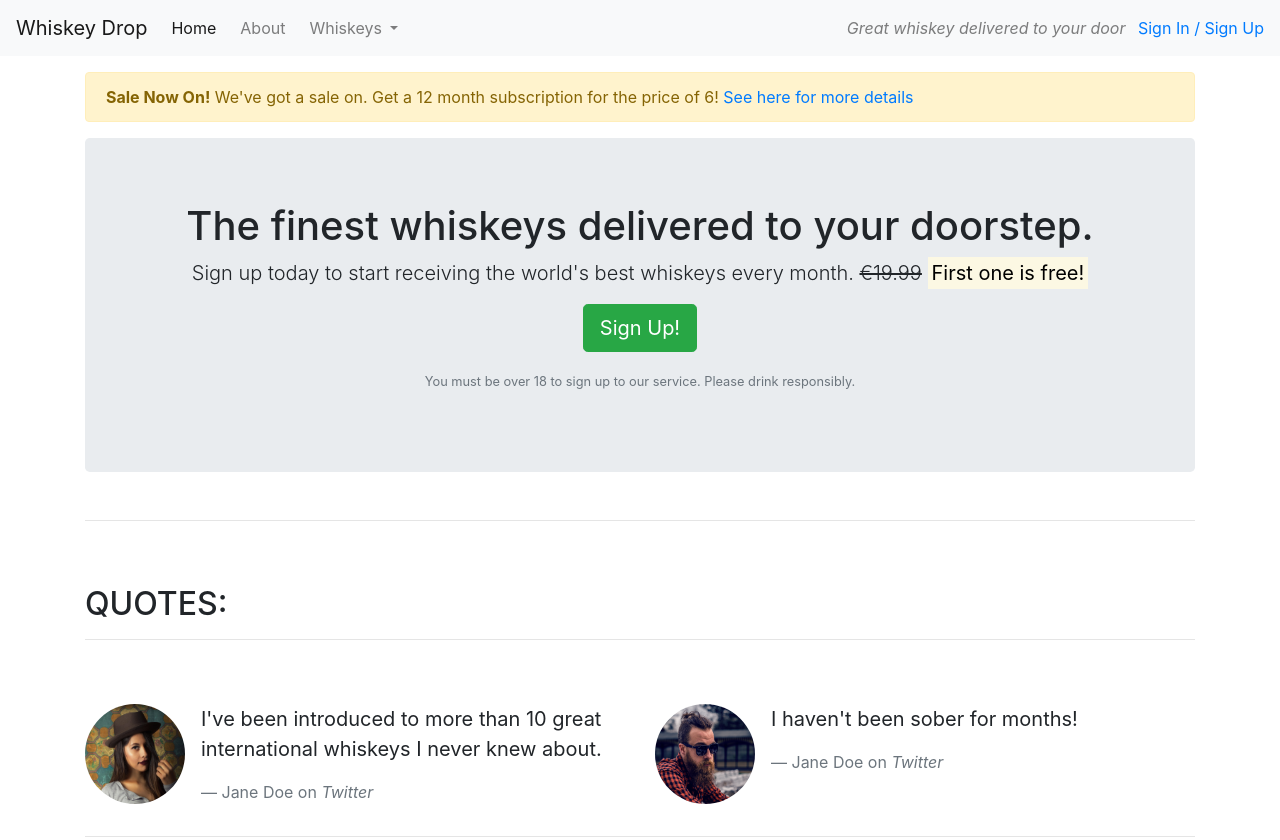
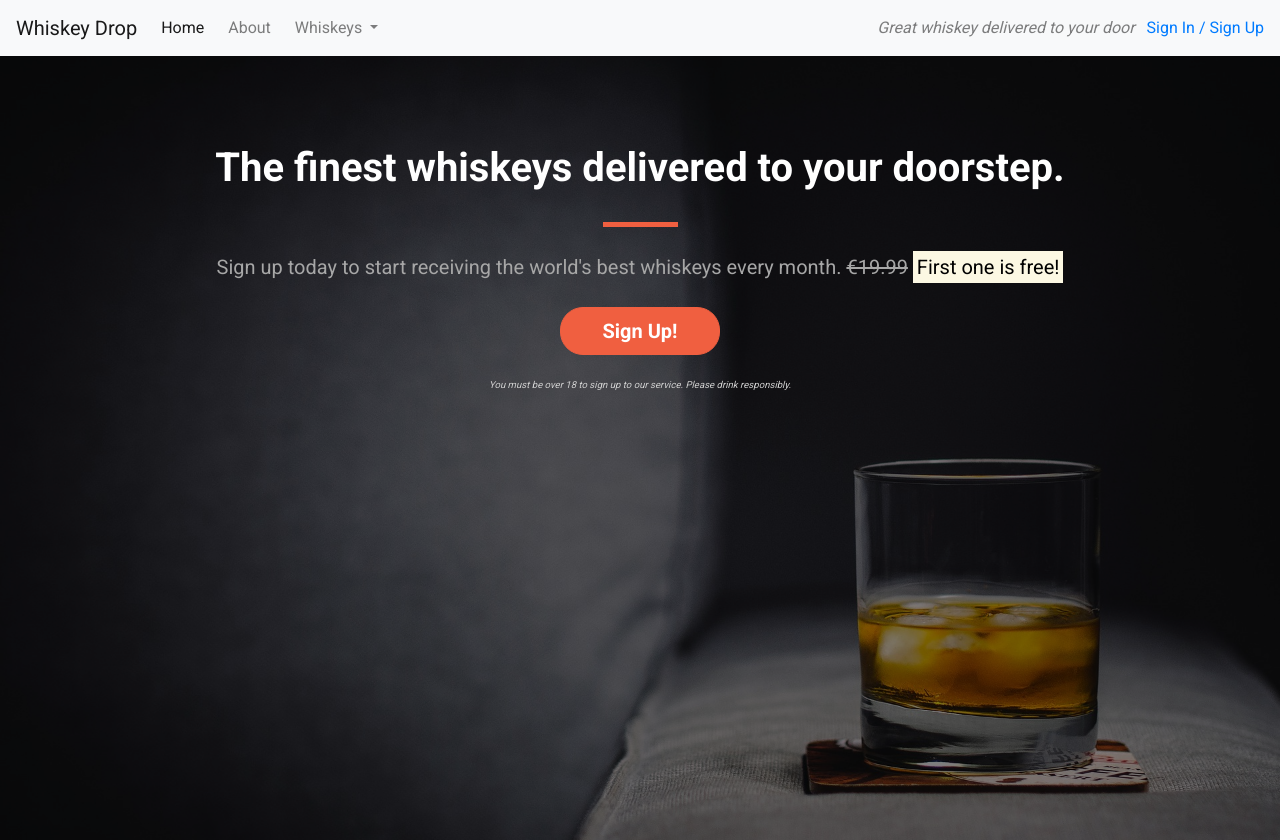
Before and after one commit to MarcoToppino/bootstrap, a plain HTML site: page index.html in a window 1280 px wide. Shown: the top 840 px of the page. Drawn offline with nearby package versions, Linux system fonts and the light colour scheme.

Commit message:
Override bootstrap styles for callout container

```diff
--- /dev/null
+++ b/css/style.css
@@ -0,0 +1,95 @@
+body {
+    font-family: 'Roboto', sans-serif;
+}
+
+.alert-container {}
+
+.callout-container {
+    height: 100vh;
+
+    background: url('../images/whiskey-background.jpg') no-repeat bottom right fixed;
+    -webkit-background-size: cover;
+    -moz-background-size: cover;
+    -o-background-size: cover;
+    background-size: cover;
+
+    display: flex;
+    align-items: center;
+    justify-content: center;
+
+    position: relative;
+}
+
+.opaque-overlay {
+    position: absolute;
+    top: 0;
+    left: 0;
+    height: 100%;
+    width: 100%;
+    background-color: rgba(0,0,0,0.5);
+}
+
+.quotes-container {}
+
+.features-container {}
+
+/*Block Dividers*/
+.block-divider {
+    width: 75px;
+    height: 5px;
+    border: 0;
+
+}
+
+.block-divider--orange {
+    background-color: #f05f40;
+}
+
+.block-divider--short {
+    width: 35px;
+}
+
+/*Jumbotron*/
+
+.jumbotron {
+    background-color: transparent;
+}
+
+.jumbotron-header {
+    color: white;
+    font-weight: bold;
+    margin-bottom: 30px;
+}
+
+.jumbotron .lead {
+    margin: 25px 0;
+    color: #a7a7a7;
+}
+
+.jumbotron small {
+    font-size: 60%;
+    font-style: italic;
+    color: #d0d0d0;
+}
+
+/* Buttons */
+
+.btn--cta{
+    font-weight: bold;
+    border-radius: 23px;
+    width: 160px;
+}
+
+.btn--red {
+    color: white;
+    background-color: #f05f40;
+    border-color: #f05f40;
+}
+
+.btn--red:hover,
+.btn--red:active,
+.btn--red:focus,
+.btn--red:active:focus {
+    background-color: #df4929;
+    border-color: #df4929;
+}
--- a/index.html
+++ b/index.html
@@ -8,6 +8,8 @@
   <link rel="stylesheet" href="https://maxcdn.bootstrapcdn.com/bootstrap/4.1.3/css/bootstrap.min.css">
   <link rel="stylesheet" href="https://use.fontawesome.com/releases/v5.6.1/css/all.css"
     integrity="sha384-gfdkjb5BdAXd+lj+gudLWI+BXq4IuLW5IT+brZEZsLFm++aCMlF1V92rMkPaX4PP" crossorigin="anonymous">
+  <link href="https://fonts.googleapis.com/css?family=Roboto:400,700" rel="stylesheet">
+  <link rel="stylesheet" href="css/style.css" type="text/css">
 </head>
 
 <body>
@@ -46,7 +48,7 @@
     </div>
     <!--</div>-->
   </nav>
-  <article class="container mt-3">
+  <!-- <div class="container alert-container">
     <div class="row d-none d-sm-block">
       <div class="col-12">
         <div class="alert alert-warning">
@@ -55,24 +57,30 @@
         </div>
       </div>
     </div>
+  </div> -->
+  <div class="container-fluid callout-container">
+    <div class="opaque-overlay">&nbsp
     <!-- Callout -->
     <div class="row">
       <div class="col-12">
         <section class="callout jumbotron text-center">
-          <h1>The finest whiskeys delivered to your doorstep.</h1>
+          <h1 class="jumbotron-header">The finest whiskeys delivered to your doorstep.</h1>
+          <hr class="block-divider block-divider--orange">
           <p class="lead">Sign up today to start receiving the world's best whiskeys every month.
             <s class="d-none d-sm-inline">€19.99</s>
             <span class="d-inline d-sm-none"><br></span>
             <strong><mark>First one is free!</mark></strong></p>
-          <p><button class="btn btn-lg btn-success" data-toggle="modal" data-target="#signUpModal">Sign Up!</button></p>
+          <p><button class="btn btn-lg btn--cta btn--red" data-toggle="modal" data-target="#signUpModal">Sign Up!</button></p>
           <p class="text-muted"><small>You must be over 18 to sign up to our service. Please drink responsibly.</small>
           </p>
         </section>
       </div>
     </div>
-    <!-- /.callout -->
-    <hr>
-    <!-- Quotes -->
+  </div>
+      <!-- /.callout -->
+  </div>
+  <!-- Quotes -->
+  <div class="container quotes-container">
     <section class="quotes">
       <div class="row">
         <div class="col-12 my-5">
@@ -110,8 +118,9 @@
       </div>
     </section>
     <!-- /.quotes -->
-    <hr>
-    <!-- Features -->
+  </div>
+  <!-- Features -->
+  <div class="container features-container">
     <section class="features">
       <div class="row">
         <div class="col-12 my-5">
@@ -151,7 +160,7 @@
       </div>
     </section>
     <!-- /.features -->
-  </article>
+  </div>
 
   <div class="modal" tabindex="-1" role="dialog" id="signUpModal">
     <div class="modal-dialog" role="document">
```
Also changed, not shown: images/whiskey-background.jpg (added).
